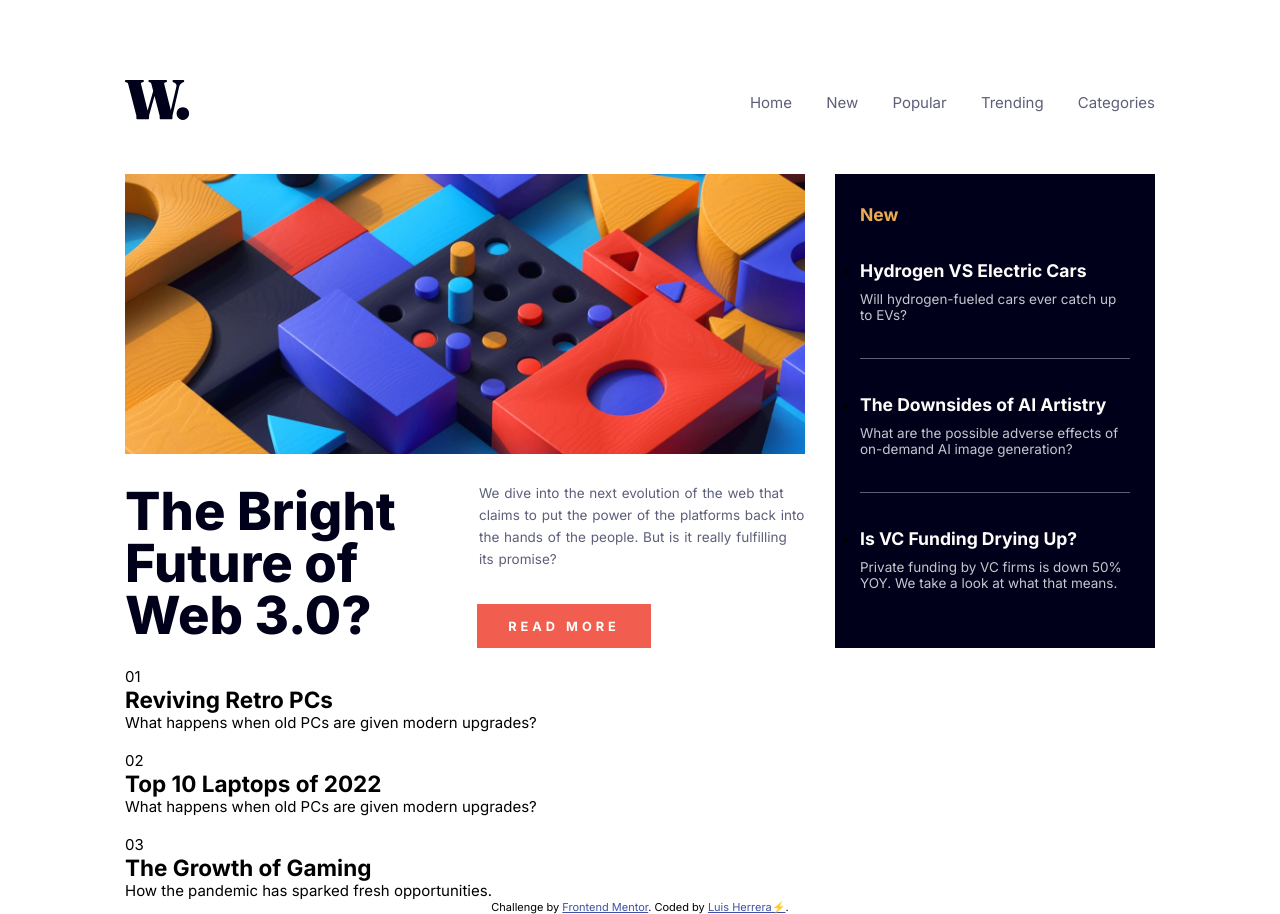
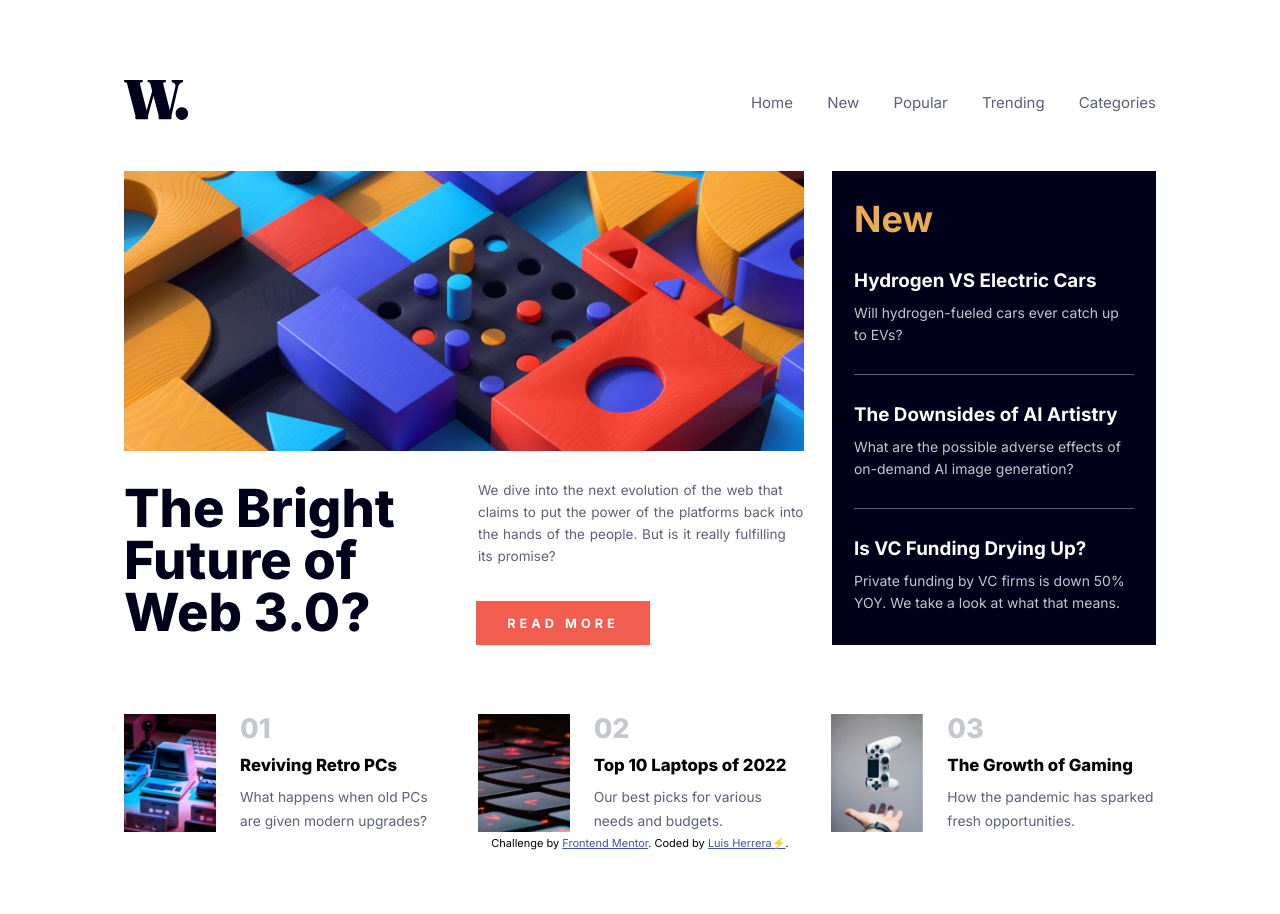
Before and after one commit to Luis15Herr/News-homepage---Frontend-Mentor, a plain HTML site: page index.html in a window 1280 px wide. After the commit the page ends 850 px from the top, so only its background shows below. Drawn offline with Linux system fonts and the light colour scheme.

Commit message:
desktop view 100%

```diff
--- a/index.html
+++ b/index.html
@@ -98,7 +98,11 @@
       <div class="main__bottom container">
         <div class="news">
           <div class="news__item">
-            <img src="" alt="" class="news__img" />
+            <img
+              src="./assets/images/image-retro-pcs.jpg"
+              alt=""
+              class="news__img"
+            />
             <div class="news__content">
               <span class="news__number">01</span>
               <h2 class="news__tittle">Reviving Retro PCs</h2>
@@ -108,17 +112,25 @@
             </div>
           </div>
           <div class="news__item">
-            <img src="" alt="" class="news__img" />
+            <img
+              src="./assets/images/image-top-laptops.jpg"
+              alt=""
+              class="news__img"
+            />
             <div class="news__content">
               <span class="news__number">02</span>
               <h2 class="news__tittle">Top 10 Laptops of 2022</h2>
               <p class="news__text">
-                What happens when old PCs are given modern upgrades?
+                Our best picks for various needs and budgets.
               </p>
             </div>
           </div>
           <div class="news__item">
-            <img src="" alt="" class="news__img" />
+            <img
+              src="./assets/images/image-gaming-growth.jpg"
+              alt=""
+              class="news__img"
+            />
             <div class="news__content">
               <span class="news__number">03</span>
               <h2 class="news__tittle">The Growth of Gaming</h2>
--- a/style.scss
+++ b/style.scss
@@ -17,13 +17,13 @@ body {
 }
 
 .container {
-  width: 1030px;
+  width: 1032px;
   margin: auto;
 }
 
 .header {
   padding-top: 80px;
-  padding-bottom: 50px;
+  padding-bottom: 47px;
   display: flex;
   justify-content: space-between;
   align-items: center;
@@ -41,18 +41,21 @@ body {
 .main__top {
   display: grid;
   grid-template-columns: 680px 1fr;
-  grid-column-gap: 30px;
+  grid-column-gap: 28px;
 }
 .main__list {
   background-color: $Verydarkblue;
-  padding: 30px 25px;
+  padding: 26px 22px;
 }
 .main-list__tittle {
   color: $Softorange;
+  font-size: 2.4em;
+  font-weight: 700;
 }
 .list__item {
-  padding: 35px 0;
+  padding: 28px 0;
   border-bottom: 1px solid $Darkgrayishblue;
+  font-size: 1.07em;
   &:last-child {
     padding-bottom: 0;
     border-bottom: none;
@@ -65,7 +68,8 @@ body {
 
 .list__text {
   color: $Grayishblue;
-  font-size: 0.9em;
+  font-size: 0.87em;
+  line-height: 22px;
 }
 
 .new__content {
@@ -108,3 +112,46 @@ body {
   margin-left: 12px;
   letter-spacing: 4px;
 }
+
+.main__bottom {
+  margin-top: 70px;
+}
+.news {
+  display: grid;
+  grid-column-gap: 29px;
+  grid-template-columns: 1fr 1fr 1fr;
+}
+.news__number {
+  font-size: 1.8em;
+  font-weight: 800;
+  color: $Grayishblue;
+}
+.news__item {
+  display: flex;
+}
+.news__img {
+  width: 92px;
+  height: 118px;
+  position: relative;
+  top: -1px;
+}
+.news__content {
+  padding-left: 24px;
+  position: relative;
+  top: -3px;
+}
+.news__number {
+  font-size: 1.8em;
+  font-weight: 800;
+}
+.news__tittle {
+  font-size: 1.12em;
+  font-weight: 800;
+  margin-top: 10px;
+}
+.news__text {
+  margin-top: 10px;
+  line-height: 24px;
+  font-size: 0.92em;
+  color: $Darkgrayishblue;
+}
```
Also changed, not shown: style.css, 1 other file.
